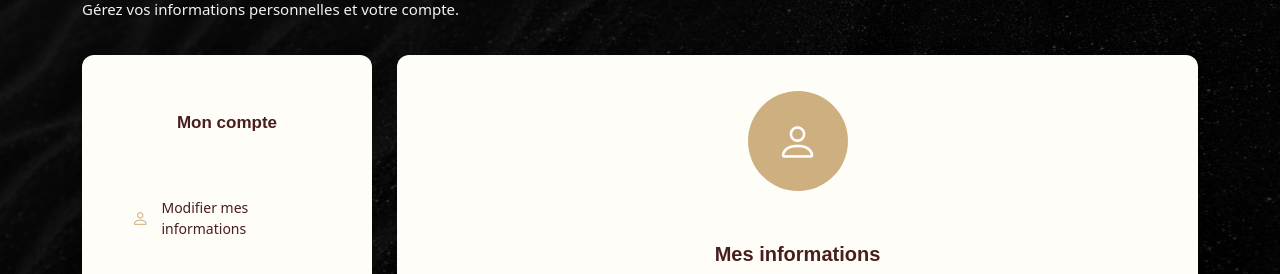
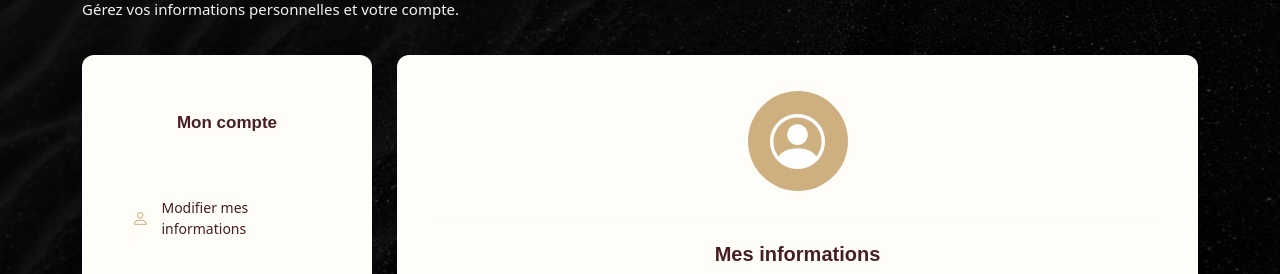
Before and after one commit to amel252/projet-best-restaurant, a Symfony app: template templates/profile/index.html.twig in a window 1280 px wide. Shown: the part 227-501 px from the top of the page. Run offline with Twig, Linux system fonts and the light colour scheme; the template is opened without the code that fills it, so the values that code supplies are empty; some libraries are stand-ins or nearby versions.

Commit message:
Mise à jour img d'avatar dans profile

```diff
--- a/public/scss/sections/_profile.scss
+++ b/public/scss/sections/_profile.scss
@@ -189,6 +189,25 @@
     cursor: pointer;
     transition: transform 0.3s ease;
 }
+
+.profile-avatar-placeholder {
+    width: 100%;
+    height: 100%;
+    display: flex;
+    align-items: center;
+    justify-content: center;
+    background-color: var(--accent-color);
+    color: white;
+
+    i {
+        font-size: 55px;
+    }
+}
+
+// .profile-avatar>i {
+//     font-size: 55px;
+//     color: white;
+// }
 
 .avatar-edit {
     position: absolute;
--- a/templates/profile/index.html.twig
+++ b/templates/profile/index.html.twig
@@ -82,16 +82,18 @@
                                 {% if app.user.profileImage %}
                                     <img
                                         src="{{ asset('uploads/profile/' ~ app.user.profileImage) }}"
-                                        alt="Photo de profil"
-                                        id="profilePreview"
+                                        alt=""
+                                        onerror="this.style.display='none'; this.nextElementSibling.style.display='flex';"
                                     >
-                                    {# <p>Changer votre photo en cliquant </p> #}
-                                {% else %}
-                                    <i
-                                        class="bi bi-person"
-                                        id="profileIcon"
-                                    ></i>
                                 {% endif %}
+                                <div
+                                    class="profile-avatar-placeholder"
+                                    {% if app.user.profileImage %}
+                                        style="display: none;"
+                                    {% endif %}
+                                >
+                                    <i class="bi bi-person-circle"></i>
+                                </div>
                                 <span class="avatar-edit">
                                     <i class="bi bi-camera-fill"></i>
                                     <span>Modifier</span>
```
Also changed, not shown: public/css/main.css, 1 other file.
